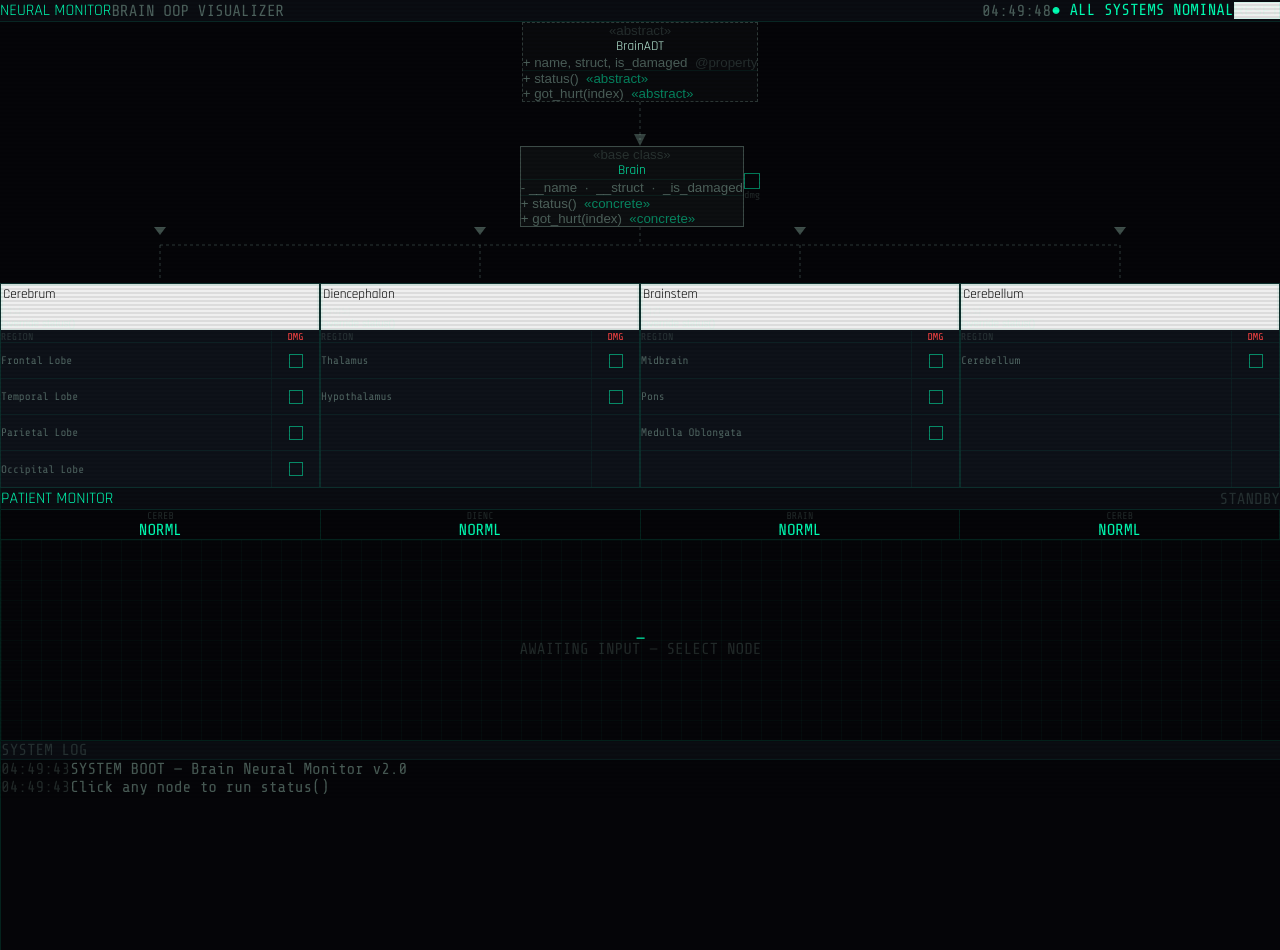
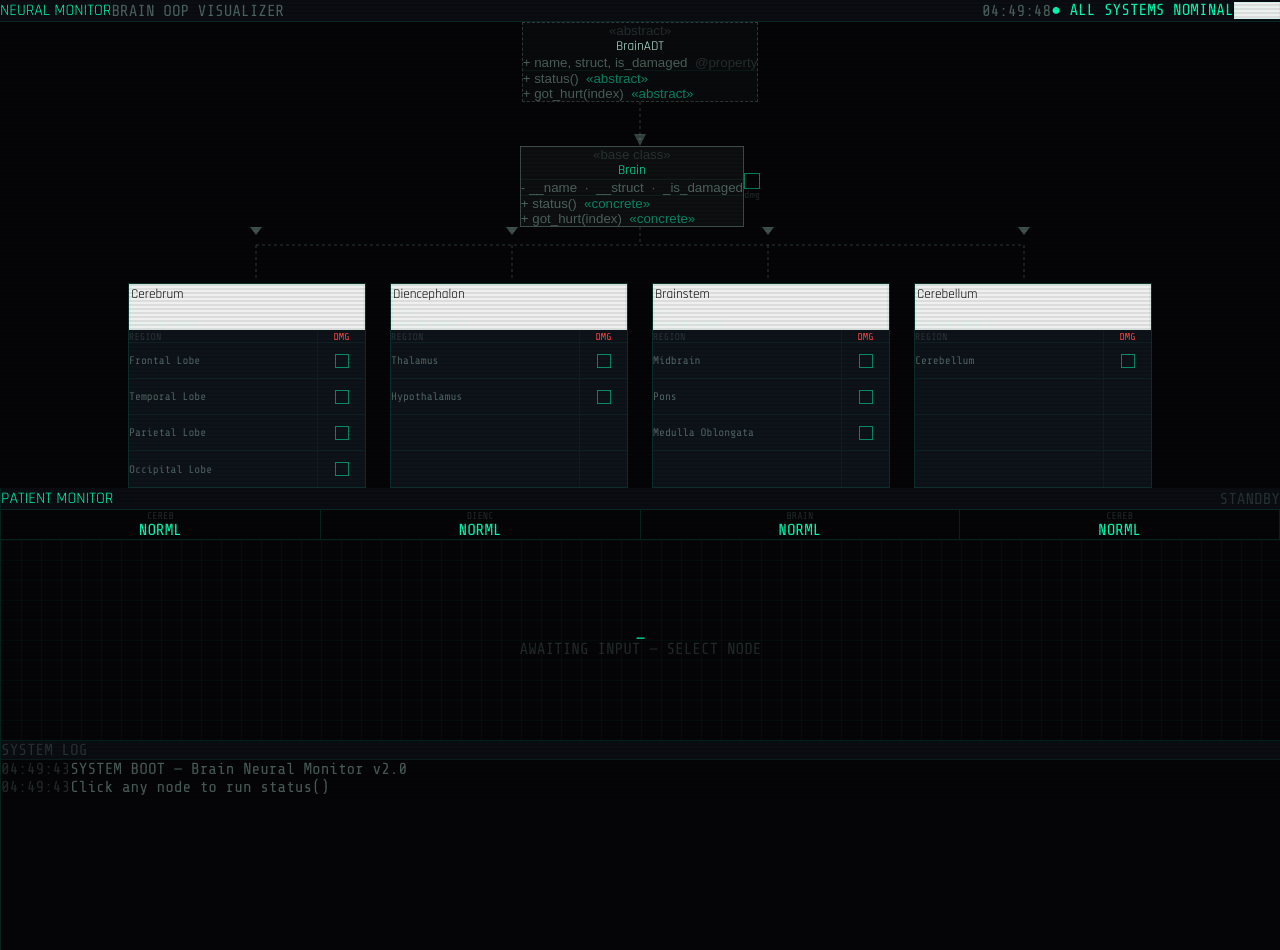
Before and after one commit to LamaHypothesis/Brain-oop, a Next.js app: page / in a window 1280 px wide. Built offline with nearby package versions, Linux system fonts and the light colour scheme.

Commit message:
minor UI chages(gap)

```diff
--- a/app/page.tsx
+++ b/app/page.tsx
@@ -222,7 +222,7 @@ export default function Home() {
           </motion.div>
 
           {/* Fan-out arrows */}
-          <div className="relative w-full max-w-5xl mt-0" style={{ height: '56px' }}>
+          <div className="relative mt-0" style={{ height: '56px', width: '100%', maxWidth: '1024px' }}>
             <svg className="absolute inset-0 w-full h-full overflow-visible" preserveAspectRatio="none">
               <line x1="50%" y1="0" x2="50%" y2="18" className="connector" strokeWidth="1.5" />
               <line x1={`${fanX[0]}%`} y1="18" x2={`${fanX[3]}%`} y2="18" className="connector" strokeWidth="1.5" />
@@ -240,7 +240,7 @@ export default function Home() {
           </div>
 
           {/* ── Child nodes ── */}
-          <div className="grid grid-cols-4 gap-6 w-full max-w-5xl">
+          <div style={{ display: 'grid', gridTemplateColumns: 'repeat(4, 1fr)', gap: '24px', width: '100%', maxWidth: '1024px' }}>
             {CHILD_KEYS.map((key, ci) => {
               const meta    = META[key];
               const damaged = anyDamaged(key);
```
